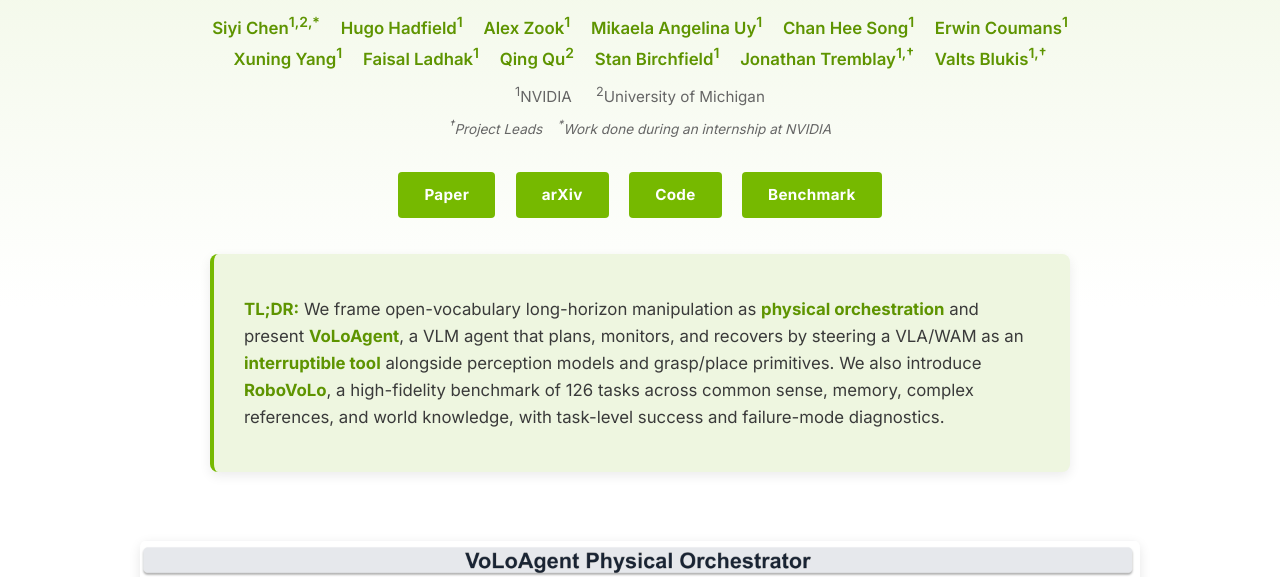
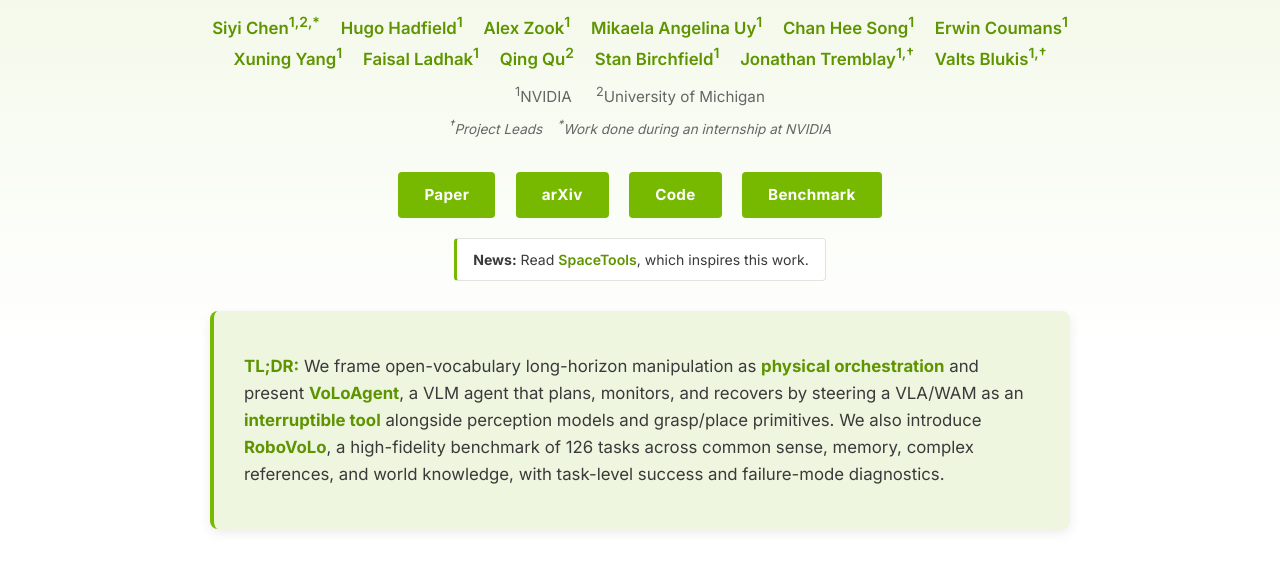
Before and after one commit to ChicyChen/VoLo, a plain HTML site: page index.html in a window 1280 px wide. Shown: the part 189-766 px from the top of the page. Drawn offline with Linux system fonts and the light colour scheme.

Commit message:
Add News callout linking to SpaceTools as prior inspiring work.

```diff
--- a/index.html
+++ b/index.html
@@ -61,6 +61,11 @@
                 <a href="https://arxiv.org/abs/2606.07723" class="btn" target="_blank" rel="noopener">arXiv</a>
                 <a href="https://github.com/NVlabs/VoLoAgent" class="btn" target="_blank" rel="noopener">Code</a>
                 <a href="https://github.com/NVlabs/RoboVoLo" class="btn" target="_blank" rel="noopener">Benchmark</a>
+            </div>
+            <div class="news">
+                <p><strong>News:</strong> Read
+                    <a href="https://spacetools.github.io/" target="_blank" rel="noopener">SpaceTools</a>,
+                    which inspires this work.</p>
             </div>
             <div class="tldr">
                 <p><strong>TL;DR:</strong> We frame open-vocabulary long-horizon manipulation as
--- a/style.css
+++ b/style.css
@@ -144,6 +144,35 @@
 .btn.disabled:hover {
     background-color: #c8ccc4;
     transform: none;
+}
+
+.news {
+    display: inline-block;
+    max-width: 800px;
+    margin: 14px auto 0;
+    padding: 10px 16px;
+    font-size: 0.88rem;
+    color: #3a3a3a;
+    line-height: 1.5;
+    background-color: #fff;
+    border: 1px solid var(--border-color);
+    border-left: 3px solid var(--accent-color);
+    border-radius: 4px;
+    text-align: left;
+}
+
+.news p {
+    margin: 0;
+}
+
+.news a {
+    color: var(--accent-dark);
+    font-weight: 600;
+    text-decoration: none;
+}
+
+.news a:hover {
+    text-decoration: underline;
 }
 
 .tldr {
```
